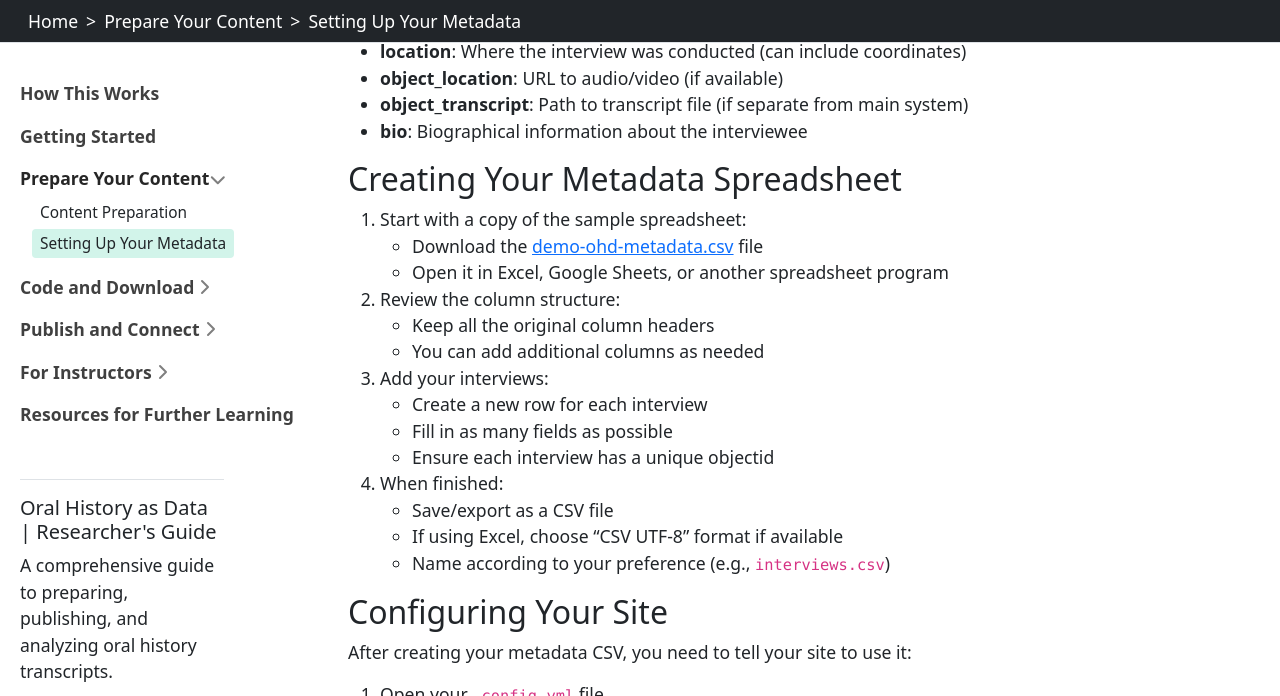
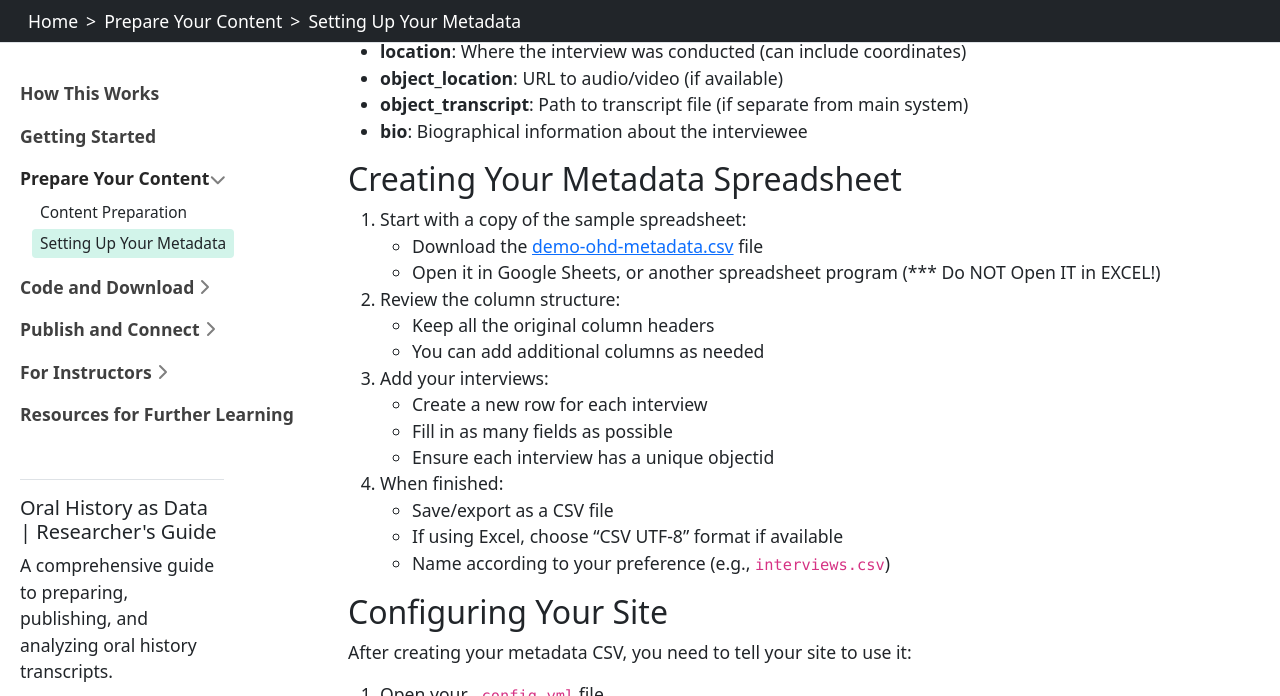
Before and after one commit to oralhistoryasdata/docs, a Jekyll site: the page built from content/prepare/metadata.md, in a window 1280 px wide and 900 px high, scrolled down 736 px, cut to the strip 0-696 px from the top of the window. Built offline with Jekyll 4.4.1, drawn with Linux system fonts in a browser that asks for light colours.

Commit message:
update language to better reflect cb underpinning

```diff
--- a/content/prepare/metadata.md
+++ b/content/prepare/metadata.md
@@ -28,8 +28,9 @@ Key fields include:
 ## Creating Your Metadata Spreadsheet
 
 1. Start with a copy of the sample spreadsheet:
-   - Download the [demo-ohd-metadata.csv](/demo-ohd-metadata.csv) file
-   - Open it in Excel, Google Sheets, or another spreadsheet program
+   - Download the [demo-ohd-metadata.csv](/examples/demo-ohd-metadata.csv) file
+   - Open it in Google Sheets, or another spreadsheet program (*** Do NOT Open IT in EXCEL!)
+
 
 2. Review the column structure:
    - Keep all the original column headers
```
Also changed, not shown: content/getting-started.md (+3 -2 lines), content/publish/pages.md (+1 -1 lines).
